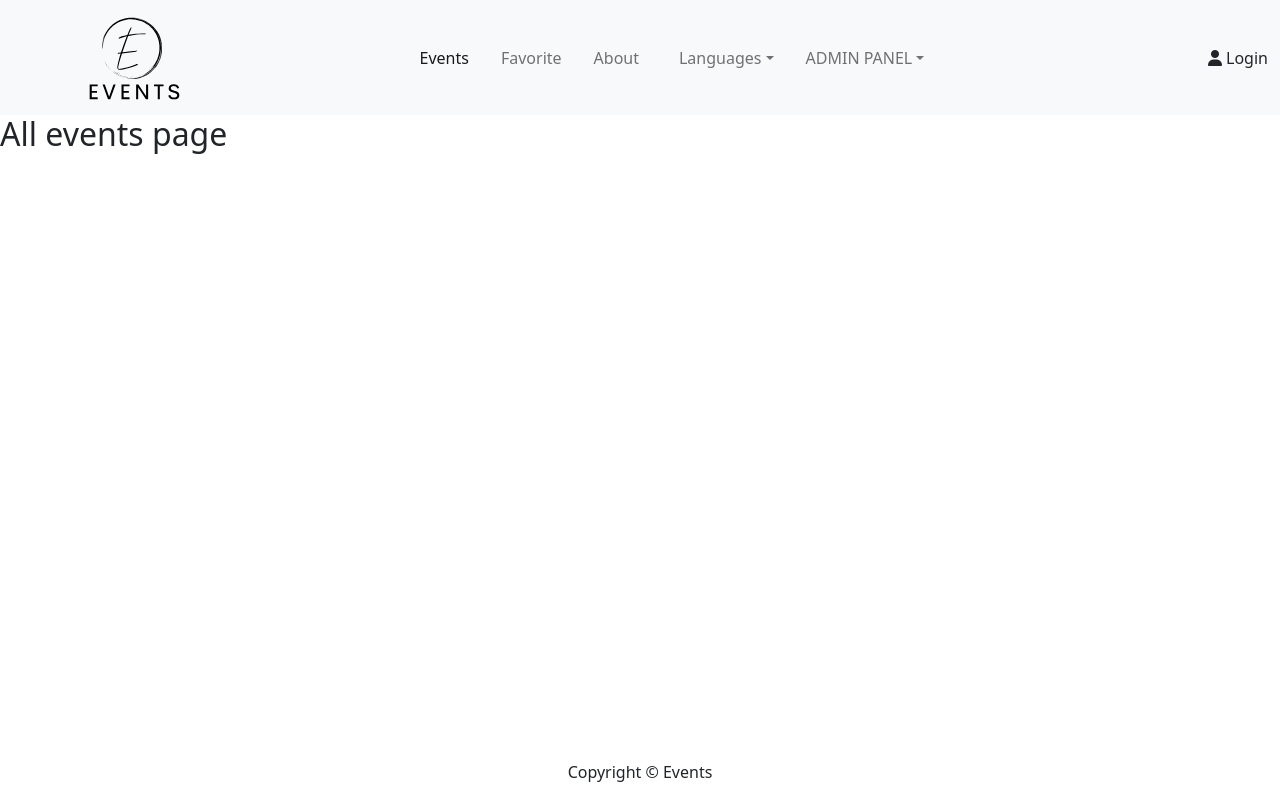
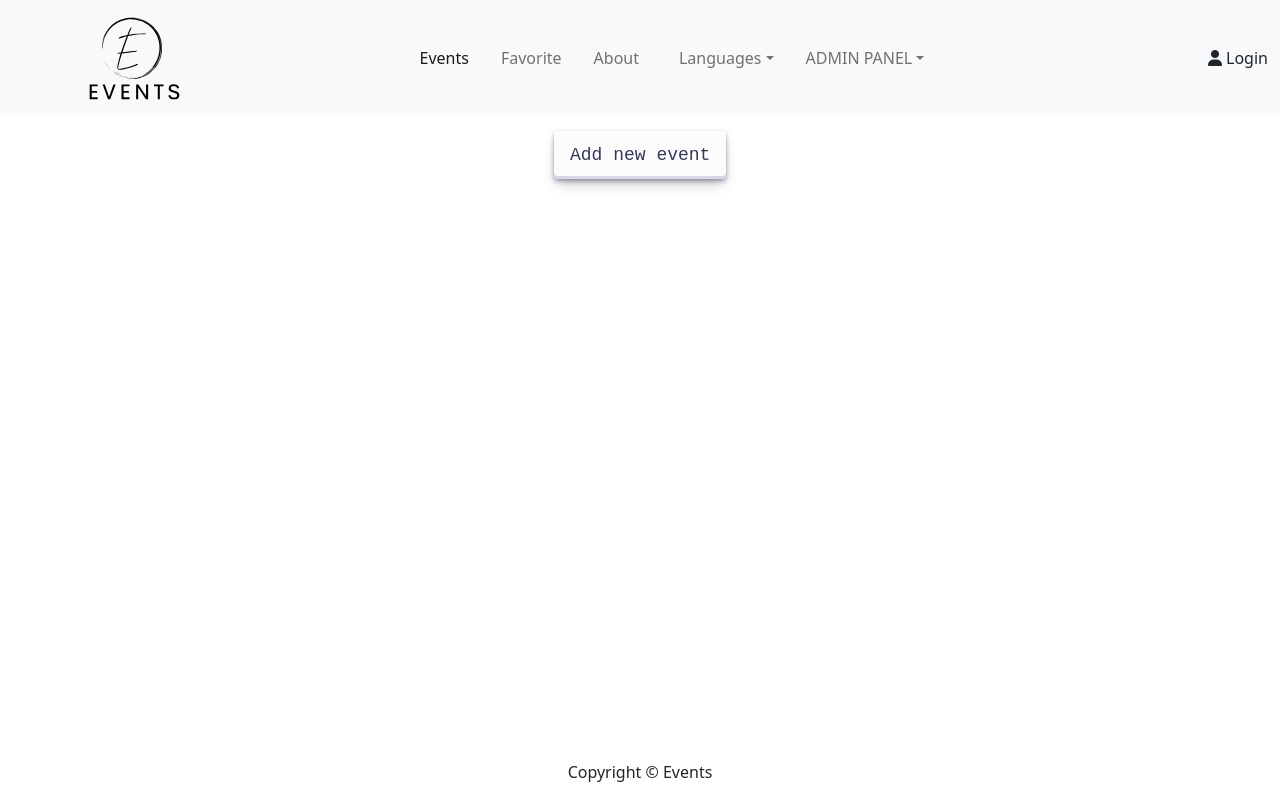
Before and after one commit to kristupasjovaisa/React.Events, a React (Create React App) app in the folder react.events/: page /events in a window 1280 px wide. Built offline with nearby package versions, Linux system fonts and the light colour scheme.

Commit message:
Implemented add event form

```diff
--- a/react.events/src/App.css
+++ b/react.events/src/App.css
@@ -2,10 +2,62 @@
     min-height: 80vh;
 }
 
-.App-logo{
+.App-logo {
     width: 100px;
     display: block;
     margin-left: 70%;
     padding-left: 5%;
     padding-top: 2%;
 }
+
+.addPopUp {
+
+}
+
+/* CSS Add new events button */
+.button-30 {
+    align-items: center;
+    appearance: none;
+    background-color: #FCFCFD;
+    border-radius: 4px;
+    border-width: 0;
+    box-shadow: rgba(45, 35, 66, 0.4) 0 2px 4px, rgba(45, 35, 66, 0.3) 0 7px 13px -3px, #D6D6E7 0 -3px 0 inset;
+    box-sizing: border-box;
+    color: #36395A;
+    cursor: pointer;
+    display: inline-flex;
+    font-family: "JetBrains Mono", monospace;
+    height: 48px;
+    justify-content: center;
+    line-height: 1;
+    list-style: none;
+    overflow: hidden;
+    padding-left: 16px;
+    padding-right: 16px;
+    position: relative;
+    text-align: left;
+    text-decoration: none;
+    transition: box-shadow .15s, transform .15s;
+    user-select: none;
+    -webkit-user-select: none;
+    touch-action: manipulation;
+    white-space: nowrap;
+    will-change: box-shadow, transform;
+    font-size: 18px;
+}
+
+.button-30:focus {
+    box-shadow: #D6D6E7 0 0 0 1.5px inset, rgba(45, 35, 66, 0.4) 0 2px 4px, rgba(45, 35, 66, 0.3) 0 7px 13px -3px, #D6D6E7 0 -3px 0 inset;
+}
+
+.button-30:hover {
+    box-shadow: rgba(45, 35, 66, 0.4) 0 4px 8px, rgba(45, 35, 66, 0.3) 0 7px 13px -3px, #D6D6E7 0 -3px 0 inset;
+    transform: translateY(-2px);
+}
+
+.button-30:active {
+    box-shadow: #D6D6E7 0 3px 7px inset;
+    transform: translateY(2px);
+}
+
+/* CSS Add new events button */
--- a/react.events/src/App.js
+++ b/react.events/src/App.js
@@ -19,7 +19,6 @@ function App() {
                 <HeaderContainer/>
                 <Routes>
                     <Route path='/' element={<HomePage/>}/>
-                    <Route path='/events/create' element={<AddEventPage/>}/>
                     <Route path='/events' element={<Events/>}/>
                     <Route path='/favorite' element={<Favorite/>}/>
                     <Route path='/about' element={<About/>}/>
--- a/react.events/src/containers/Pages/AddEventPage/AddEventPage.js
+++ b/react.events/src/containers/Pages/AddEventPage/AddEventPage.js
@@ -1,3 +1,56 @@
-const AddEventPage = () => <h2>This is new event page</h2>
+import React from "react";
+import {Form} from "react-bootstrap";
+
+const AddEventPage = () => {
+    return (
+        <Form>
+            <Form.Group className='mb-3' controlId='eventName'>
+                <Form.Label>Event name</Form.Label>
+                <Form.Control type='text' placeholder="Enter event name" />
+            </Form.Group>
+            <Form.Group className='mb-3' controlId='eventLocation'>
+                <Form.Label>Event location</Form.Label>
+                <Form.Control type='text' placeholder="Enter event location" />
+            </Form.Group>
+            <Form.Group className='mb-3' controlId='eventCategory'>
+                <Form.Label>Select category</Form.Label>
+                <Form.Select>
+                    <option></option>
+                    <option>Sports</option>
+                    <option>Concerts</option>
+                    <option>Festivals</option>
+                    <option>Performing Arts</option>
+                    <option>Conferences</option>
+                    <option>Community</option>
+                </Form.Select>
+            </Form.Group>
+            <Form.Group className='mb-3' controlId='eventPrice'>
+                <Form.Label>Event price</Form.Label>
+                <Form.Control type='number' placeholder="Enter event price" />
+            </Form.Group>
+            <Form.Group className='mb-3' controlId='eventStart'>
+                <Form.Label>Start event date/time</Form.Label>
+                <Form.Control type='text' placeholder="Enter start event date/time" />
+            </Form.Group>
+            <Form.Group className='mb-3' controlId='eventEnd'>
+                <Form.Label>End event date/time</Form.Label>
+                <Form.Control type='text' placeholder="Enter end event date time" />
+            </Form.Group>
+            <Form.Group className='mb-3' controlId='eventDescription'>
+                <Form.Label>Event description</Form.Label>
+                <textarea className="form-control" id="exampleFormControlTextarea1" rows="3"></textarea>
+            </Form.Group>
+        </Form>
+    );
+};
+
+// private String name;
+// private String location;
+// private String category;
+// private BigDecimal price;
+// private String startEventDateTime;
+// private String endEventDateTime;
+// private String description;
+
 
 export default AddEventPage;
--- a/react.events/src/containers/Pages/EventsPage/Events.js
+++ b/react.events/src/containers/Pages/EventsPage/Events.js
@@ -1,3 +1,34 @@
-const Events = () => <h2>All events page</h2>
+import React, {useState} from "react";
+import {Button, Modal, ModalBody, ModalHeader} from "react-bootstrap";
+import AddEventPage from "../AddEventPage/AddEventPage";
+
+const Events = () => {
+    const [show, setShow] = useState(false);
+    const handleClose = () => setShow(false);
+    const handleShow = () => setShow(true);
+    return (
+        <div className='text-center mt-3'>
+            <Modal show={show} onHide={handleClose}>
+                <ModalHeader closeButton>
+                    <strong>Created Your Best Event!</strong>
+                </ModalHeader>
+                <ModalBody>
+                    <AddEventPage/>
+                </ModalBody>
+                <Modal.Footer>
+                    <Button variant="secondary" onClick={handleClose}>
+                        Close
+                    </Button>
+                    <Button variant="primary" onClick={handleClose}>
+                        Save
+                    </Button>
+                </Modal.Footer>
+            </Modal>
+            <button className='button-30' role='button' onClick={handleShow}>
+                Add new event
+            </button>
+        </div>
+    );
+};
 
 export default Events;
--- a/react.events/src/index.js
+++ b/react.events/src/index.js
@@ -3,11 +3,22 @@ import ReactDOM from 'react-dom/client';
 import App from './App';
 import reportWebVitals from './reportWebVitals';
 import 'bootstrap/dist/css/bootstrap.min.css';
+import {configureStore} from '@reduxjs/toolkit';
+import {Provider} from 'react-redux';
+
 
 const root = ReactDOM.createRoot(document.getElementById('root'));
+
+const store = configureStore({
+    reducer: {
+
+    },
+});
 root.render(
     <React.StrictMode>
+        <Provider store={store}>
         <App />
+        </Provider>
     </React.StrictMode>
 );
 
```
Also changed, not shown: react.events/package.json (+6 -1 lines), 1 other file (tests, documents, lock files or other folders).
